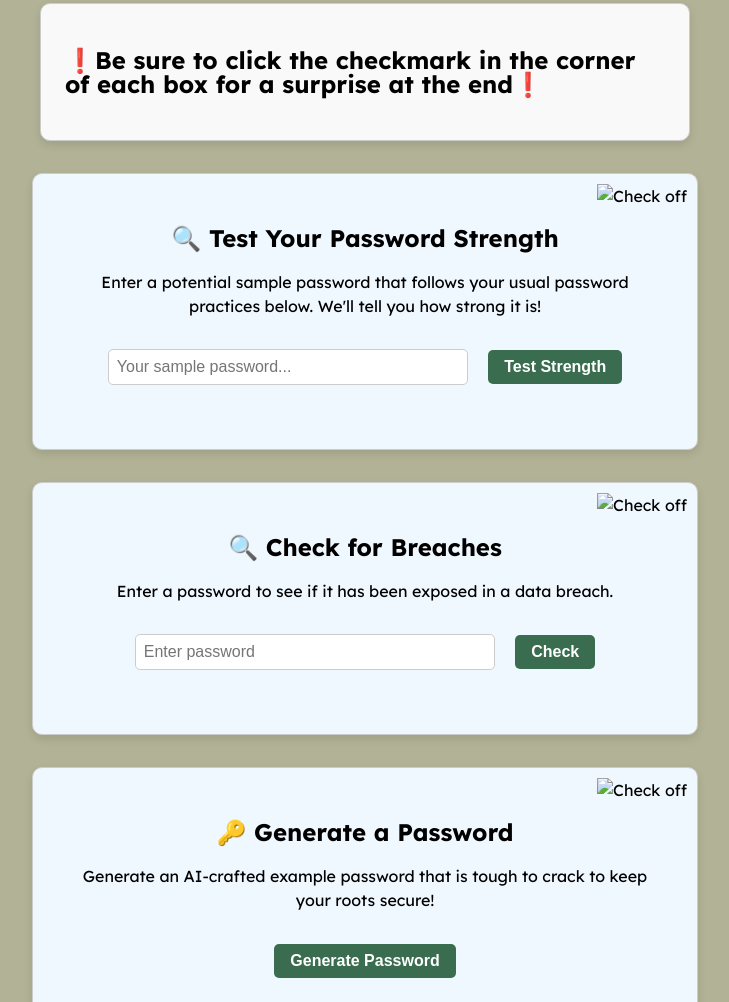
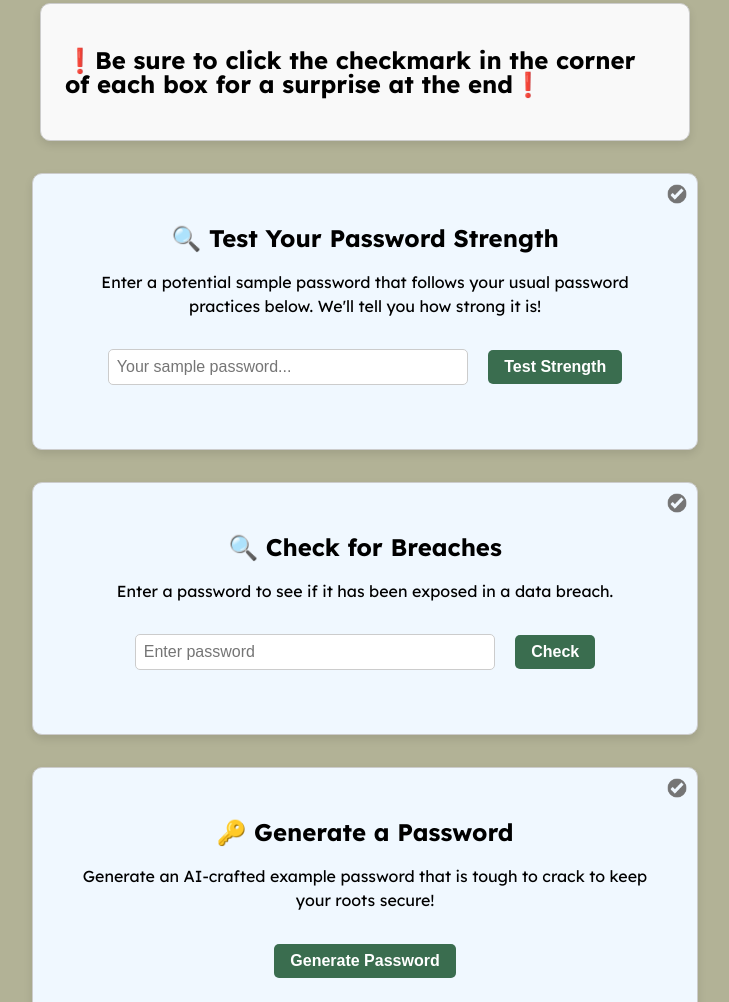
Before and after one commit to HannahLHale/SafeRootsAI, a website: page public/index.html in a window 1280 px wide. Shown: the part 831-1833 px from the top of the page, without its empty margins (275-1004 px from the left). Drawn offline with Linux system fonts and the light colour scheme; a web font is replaced by a local one.

Commit message:
file path correction

```diff
--- a/public/index.html
+++ b/public/index.html
@@ -47,7 +47,7 @@
         <button onclick="checkPasswordStrength()"><b>Test Strength</b></button>
         <div id="strength-result"></div>
         <div class="check-container">
-           <img src="./public/grey-check.png" alt="Check off" class="check-icon" onclick="toggleCheck(this, 'strength-tester')" data-checked="false" />
+           <img src="grey-check.png" alt="Check off" class="check-icon" onclick="toggleCheck(this, 'strength-tester')" data-checked="false" />
       </div>
     </section>
 
@@ -58,7 +58,7 @@
     <button id="breachTest-button" onclick="checkBreach()"><b>Check</b></button>
     <p id="breach-result"></p>
     <div class="check-container">
-      <img src="./public/grey-check.png" alt="Check off" class="check-icon" onclick="toggleCheck(this, 'breachTest')" data-checked="false" />
+      <img src="grey-check.png" alt="Check off" class="check-icon" onclick="toggleCheck(this, 'breachTest')" data-checked="false" />
     </div>
   </section>
 
@@ -68,7 +68,7 @@
     <button onclick="generatePassword()"><b>Generate Password</b></button>
     <div id="generated-password" style="margin-top: 10px; font-size: 1.2rem; font-weight: bold;"></div>
     <div class="check-container">
-      <img src="./public/grey-check.png" alt="Check off" class="check-icon" onclick="toggleCheck(this, 'password-generator')" data-checked="false" />
+      <img src="grey-check.png" alt="Check off" class="check-icon" onclick="toggleCheck(this, 'password-generator')" data-checked="false" />
     </div>
   </section>
 
@@ -93,7 +93,7 @@
     <p id="feedback"></p>
     <p id="encouragement" style="display: none;"> <img src="giphySuperhero.gif" width="190" height="150"></p>
     <div class="check-container">
-      <img src="./public/grey-check.png" alt="Check off" class="check-icon" onclick="toggleCheck(this, 'interactive-game')" data-checked="false" />
+      <img src="grey-check.png" alt="Check off" class="check-icon" onclick="toggleCheck(this, 'interactive-game')" data-checked="false" />
     </div>
   </div>
 </section>
@@ -127,14 +127,14 @@
         <p>Backup data on your devices frequently.</p>
       </div>
       <div class="check-container">
-        <img src="./public/grey-check.png" alt="Check off" class="check-icon" onclick="toggleCheck(this, 'infographic-area')" data-checked="false" />
+        <img src="grey-check.png" alt="Check off" class="check-icon" onclick="toggleCheck(this, 'infographic-area')" data-checked="false" />
     </div>
     </div>
   </div>
   <div id="certificate" style="display: none; text-align: center; margin-top: 2rem;">
     <h2>🎓 Your Cybersecurity Certificate</h2>
     <p>Congratulations on completing all sections and learning how to stay secure online!</p>
-    <img src="./public/CertifiedSafeRootsAI_cleanup.png" alt="Certificate" style="width: 50%;" />
+    <img src="CertifiedSafeRootsAI_cleanup.png" alt="Certificate" style="width: 50%;" />
 </div>
 
 </section>
--- a/public/script.js
+++ b/public/script.js
@@ -2,11 +2,11 @@ function toggleCheck(iconElement, sectionId) {
     const isChecked = iconElement.dataset.checked === "true";
 
     if (isChecked) {
-        iconElement.src = "./public/grey-check.png";
+        iconElement.src = "grey-check.png";
         iconElement.alt = "Check off";
         iconElement.dataset.checked = "false";
     } else {
-        iconElement.src = "./public/green-check.png";
+        iconElement.src = "green-check.png";
         iconElement.alt = "Checked off";
         iconElement.dataset.checked = "true";
     }
```
